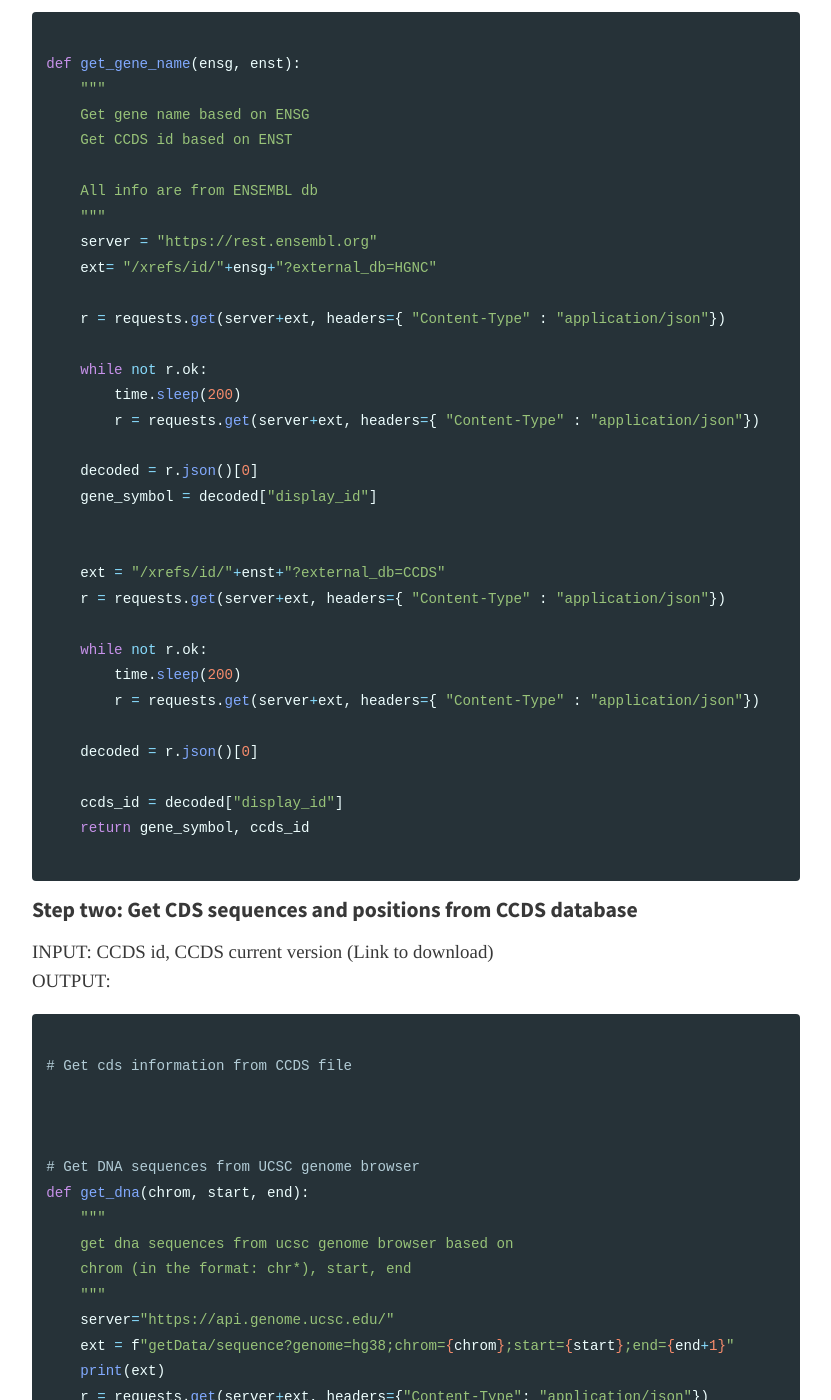
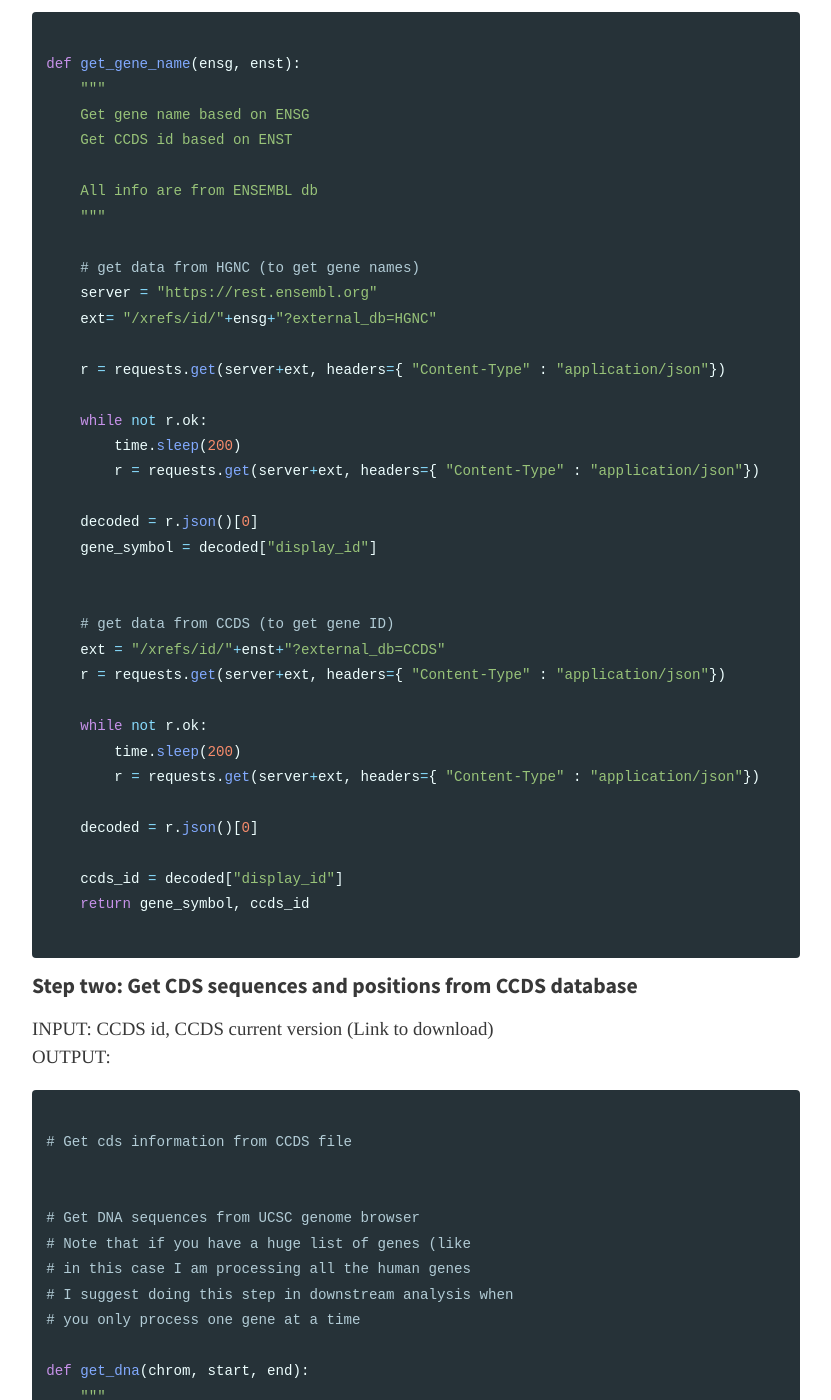
Before and after one commit to RyogaLi/ryogali.github.io, a Jekyll site: the page built from _posts/2019-11-27-Cross-link-sequencing-db.md, in a window 1280 px wide and 1400 px high, scrolled down 721 px. Shown: the whole window, without its empty margins (224-1055 px from the left). Built offline with Jekyll 4.4.1, drawn with Linux system fonts in a browser that asks for light colours.

Commit message:
updated cross link sequencing db

```diff
--- a/_posts/2019-11-27-Cross-link-sequencing-db.md
+++ b/_posts/2019-11-27-Cross-link-sequencing-db.md
@@ -27,6 +27,8 @@ def get_gene_name(ensg, enst):
 
     All info are from ENSEMBL db
     """
+
+    # get data from HGNC (to get gene names)
     server = "https://rest.ensembl.org"
     ext= "/xrefs/id/"+ensg+"?external_db=HGNC"
 
@@ -40,6 +42,7 @@ def get_gene_name(ensg, enst):
     gene_symbol = decoded["display_id"]
 
 
+    # get data from CCDS (to get gene ID)
     ext = "/xrefs/id/"+enst+"?external_db=CCDS"
     r = requests.get(server+ext, headers={ "Content-Type" : "application/json"})
 
@@ -64,8 +67,12 @@ OUTPUT:
 # Get cds information from CCDS file
 
 
+# Get DNA sequences from UCSC genome browser
+# Note that if you have a huge list of genes (like
+# in this case I am processing all the human genes
+# I suggest doing this step in downstream analysis when
+# you only process one gene at a time
 
-# Get DNA sequences from UCSC genome browser
 def get_dna(chrom, start, end):
     """
     get dna sequences from ucsc genome browser based on
@@ -73,7 +80,7 @@ def get_dna(chrom, start, end):
     """
     server="https://api.genome.ucsc.edu/"
     ext = f"getData/sequence?genome=hg38;chrom={chrom};start={start};end={end+1}"
-    print(ext)
+
     r = requests.get(server+ext, headers={"Content-Type": "application/json"})
 
     while not r.ok:
```
Also changed, not shown: _posts/2018-07-11-Python-Advanced-Logging.md (+1 -1 lines).
